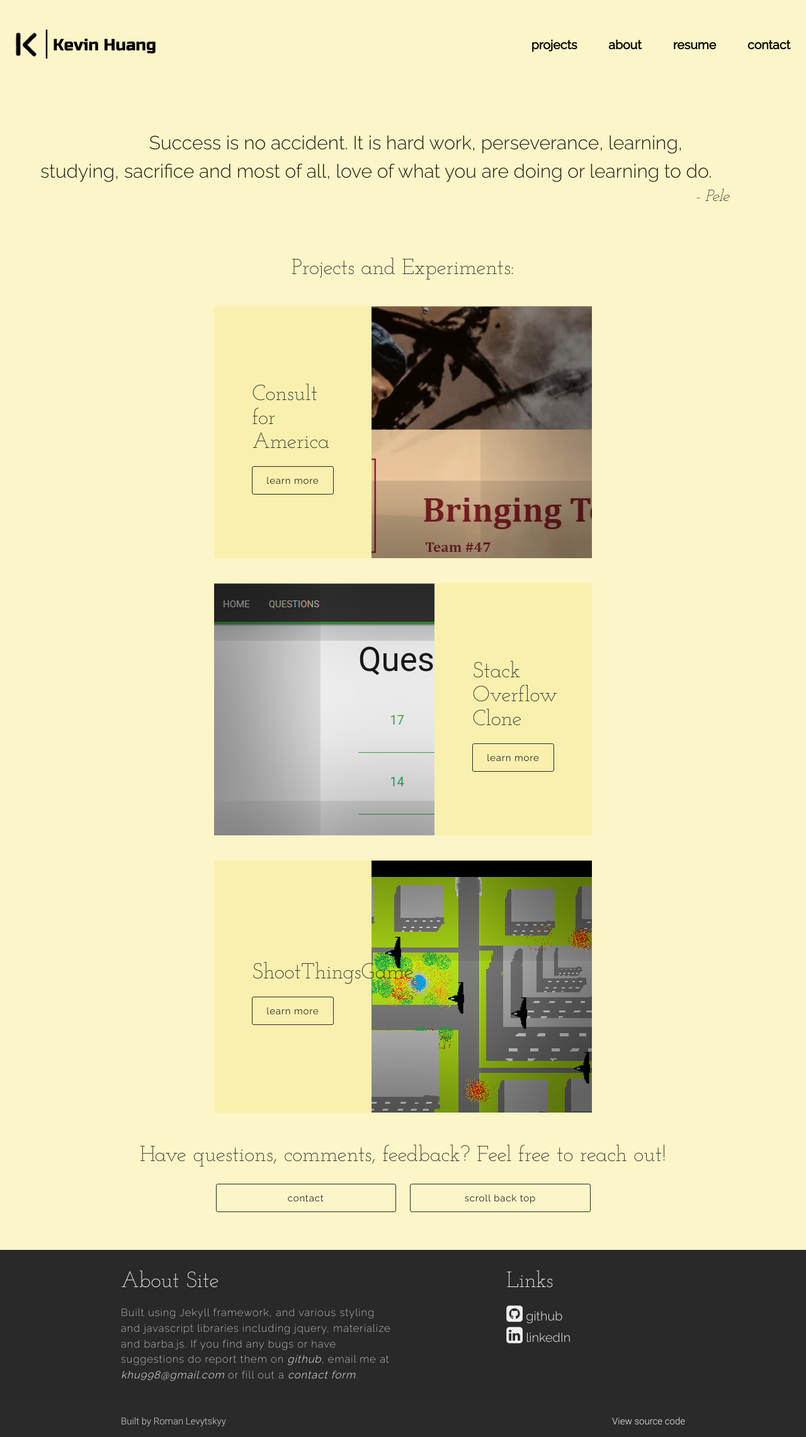
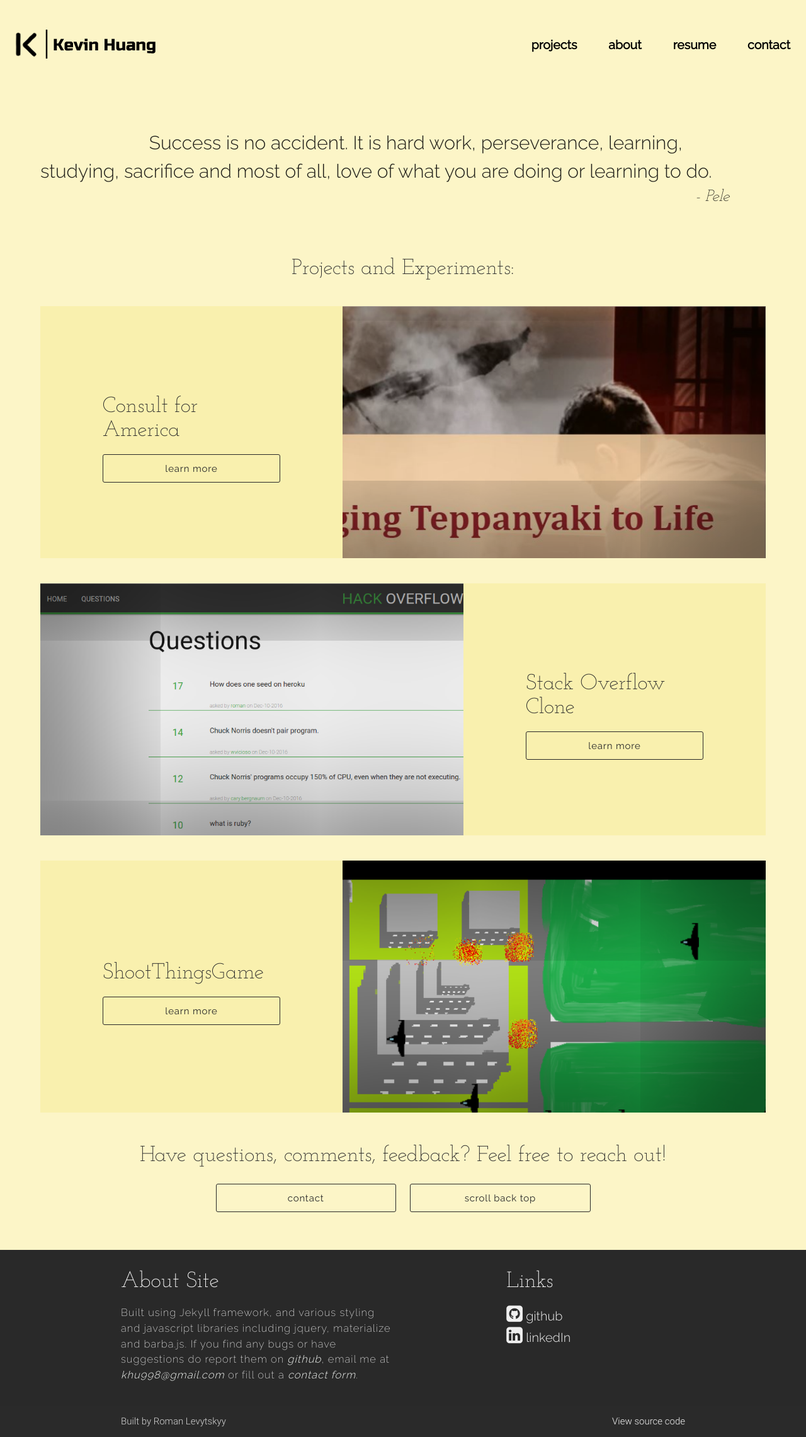
Before and after one commit to khu998/khu998.github.io, a Jekyll site: the page built from projects.html, in a window 1280 px wide. Shown: the whole page at 63% size. Built offline with Jekyll 4.4.1, drawn with Linux system fonts in a browser that asks for light colours; nearby versions of some CDN libraries.

Commit message:
Update project_box.html

```diff
--- a/_includes/project_box.html
+++ b/_includes/project_box.html
@@ -1,4 +1,4 @@
-<div class="project row" style="background-image: url({{project.cover}}); height:400px; width:600px">
+<div class="project row" style="background-image: url({{project.cover}}); background-size: cover;">
   <div class="cover {% cycle 'left', 'right'%} col m5 s12">
     <div class="valign-wrapper">
       <div class="col s8 offset-s2">
```
